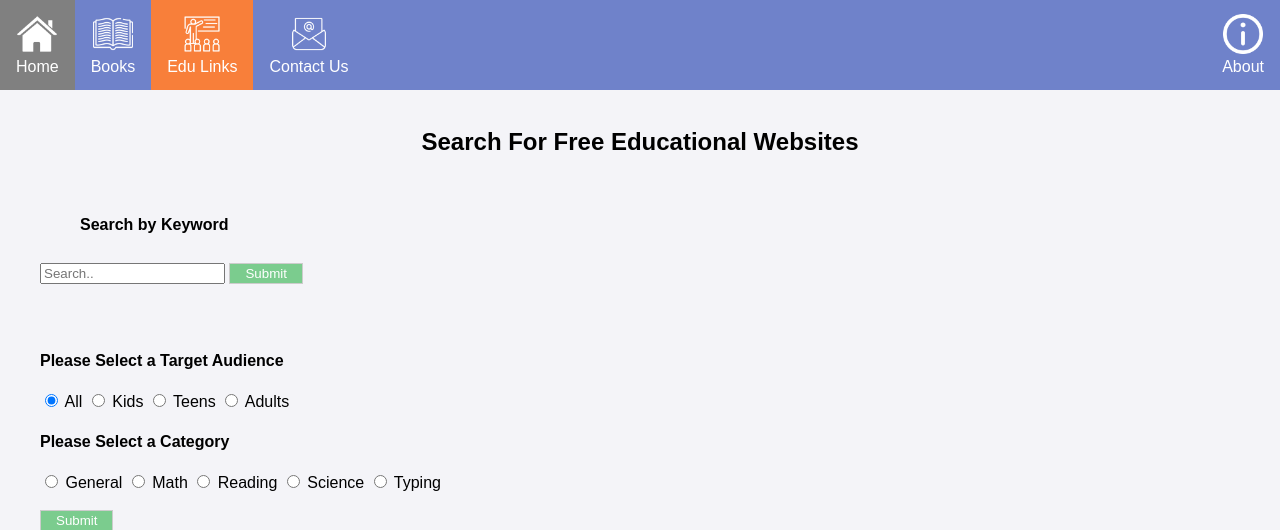
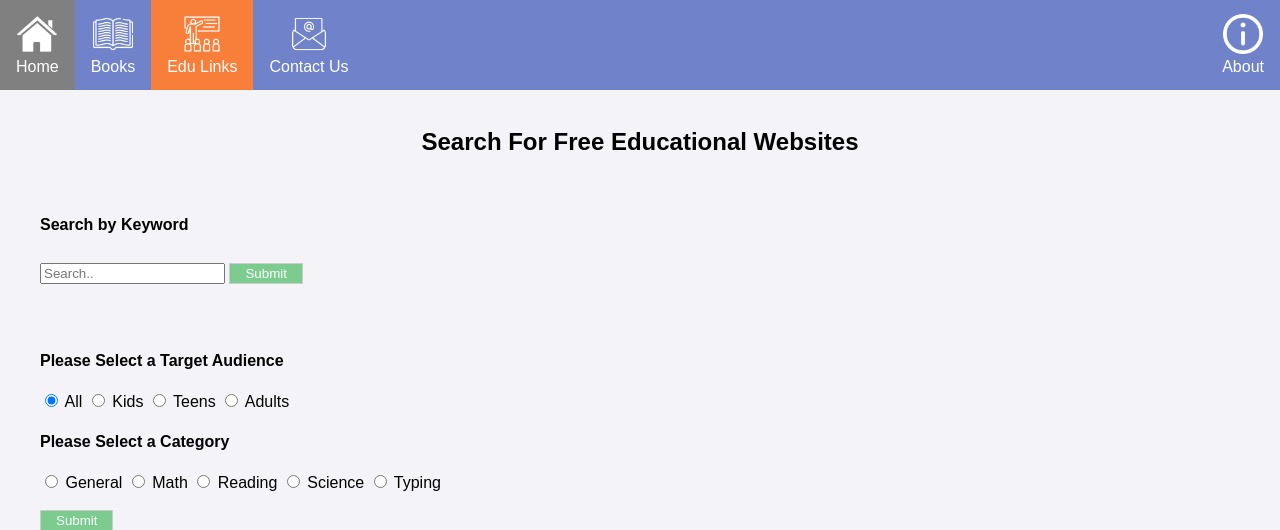
Before and after one commit to jamiemott/osu-hackathon, a Flask app: page /links/ in a window 1280 px wide. Shown: the top 530 px of the page. Run offline with Flask 2, Linux system fonts and the light colour scheme; some libraries are stand-ins or nearby versions.

Commit message:
Adjusting heading margin

```diff
--- a/app/templates/links.html
+++ b/app/templates/links.html
@@ -8,7 +8,7 @@
 
 <div id="search-bar">
 <form class="example" action="main.py">
-  <h4 class="search">Search by Keyword</h4>
+  <h4>Search by Keyword</h4>
   <input type="text" placeholder="Search.." name="search">
   <input class="button" type="submit" value="Submit">
 </form>
```
